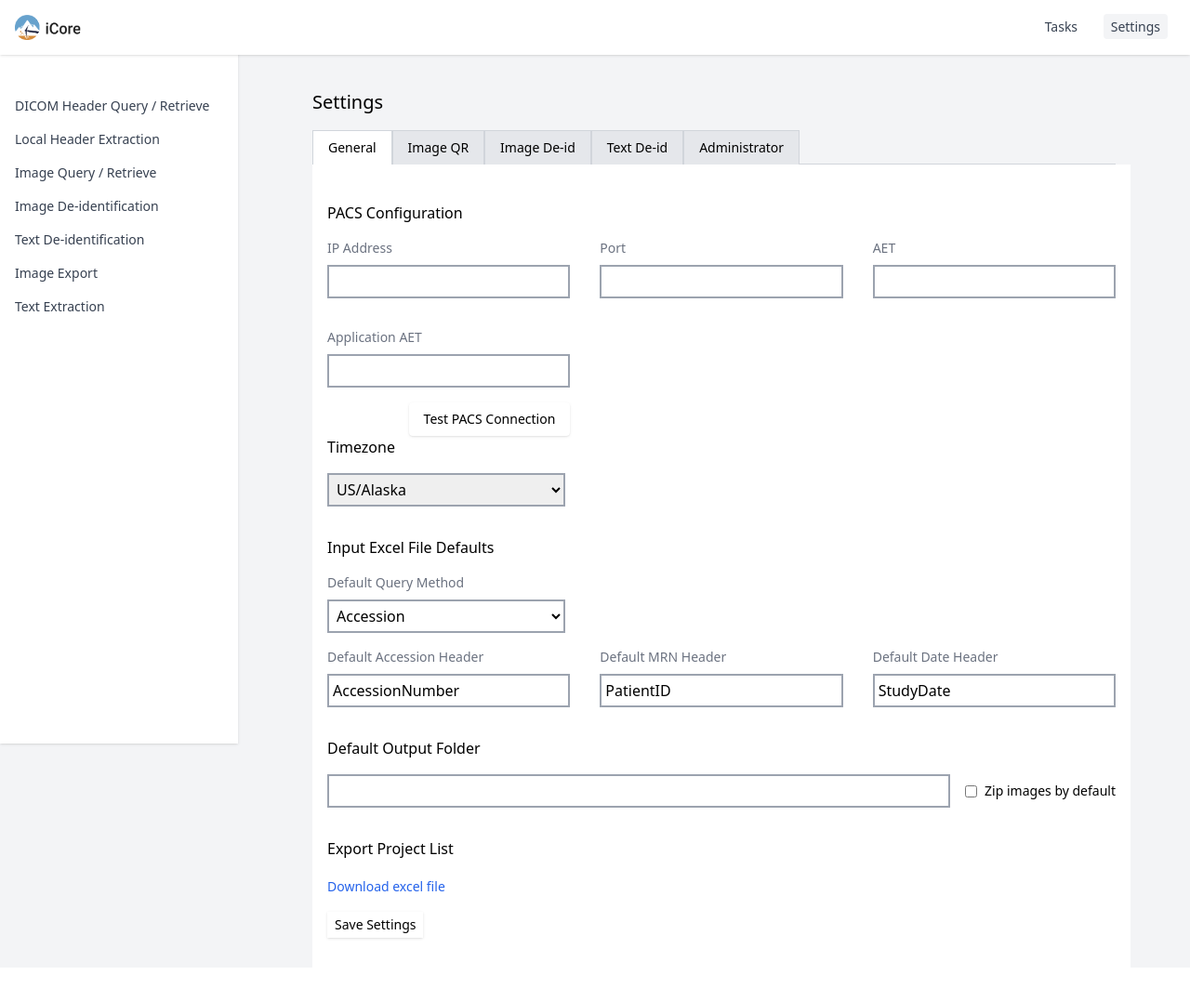
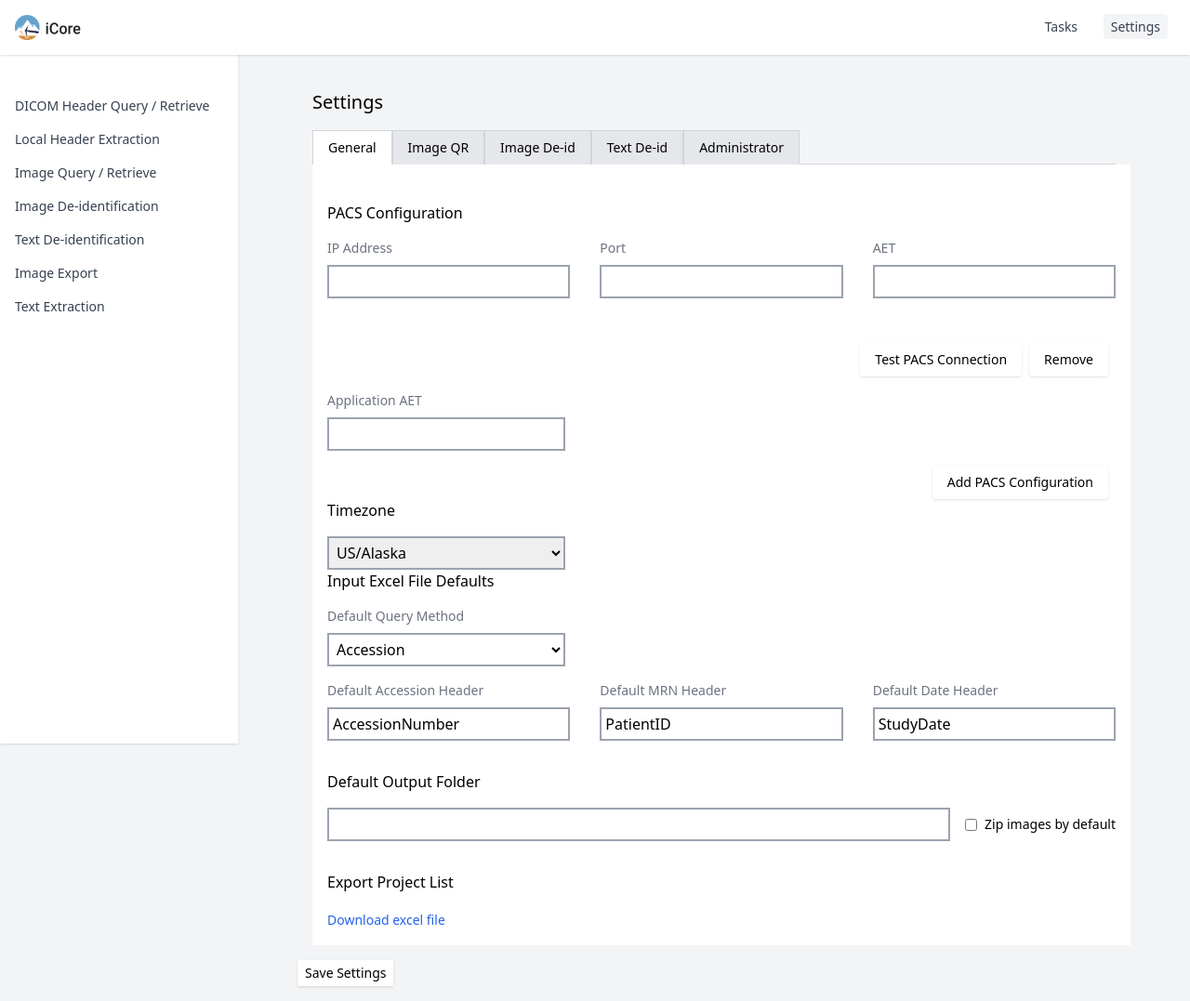
Before and after one commit to stjude/icore-image, a Django app: page /settings/general/ in a window 1280 px wide. Shown: the whole page at 93% size. Before the commit the page ends 1010 px from the top, so only its background shows below. Run offline with Django 4.2, Linux system fonts and the light colour scheme; some libraries are stand-ins or nearby versions.

Commit message:
add frontend ability to configure multiple pacs

```diff
--- a/deid/home/models.py
+++ b/deid/home/models.py
@@ -6,9 +6,7 @@ class Project(models.Model):
     image_source = models.CharField(max_length=10, choices=[('LOCAL', 'Local folder'), ('PACS', 'PACS')])
     input_folder = models.CharField(max_length=255)
     output_folder = models.CharField(max_length=255)
-    pacs_ip = models.CharField(max_length=255, blank=True, null=True)
-    pacs_port = models.CharField(max_length=255, blank=True, null=True)
-    pacs_aet = models.CharField(max_length=255, blank=True, null=True)
+    pacs_configs = models.JSONField(default=list)
     application_aet = models.CharField(max_length=255, blank=True, null=True)
     ctp_dicom_filter = models.TextField(blank=True)
     class TaskType(models.TextChoices):
--- a/deid/home/views.py
+++ b/deid/home/views.py
@@ -170,9 +170,7 @@ def run_header_query(request):
             name=data['study_name'],
             task_type=Project.TaskType.HEADER_QUERY,
             output_folder=data['output_folder'],
-            pacs_ip=data['pacs_ip'],
-            pacs_port=data['pacs_port'],
-            pacs_aet=data['pacs_aet'],
+            pacs_configs=data['pacs_configs'],
             application_aet=data['application_aet'],
             status=Project.TaskStatus.PENDING,
             parameters={
@@ -218,9 +216,7 @@ def run_deid(request):
                 image_source=data['image_source'],
                 input_folder=data['input_folder'],
                 output_folder=data['output_folder'],
-                pacs_ip=data['pacs_ip'],
-                pacs_port=data['pacs_port'],
-                pacs_aet=data['pacs_aet'],
+                pacs_configs=data['pacs_configs'],
                 application_aet=data['application_aet'],
                 status=Project.TaskStatus.PENDING,
                 scheduled_time=scheduled_time,
@@ -273,9 +269,7 @@ def run_query(request):
             name=data['study_name'],
             task_type=Project.TaskType.IMAGE_QUERY,
             output_folder=data['output_folder'],
-            pacs_ip=data['pacs_ip'],
-            pacs_port=data['pacs_port'],
-            pacs_aet=data['pacs_aet'],
+            pacs_configs=data['pacs_configs'],
             application_aet=data['application_aet'],
             status=Project.TaskStatus.PENDING,
             parameters={
--- a/deid/templates/header_query.html
+++ b/deid/templates/header_query.html
@@ -126,9 +126,7 @@
             study_name: document.querySelector('[name="study_name"]').value,
             output_folder: document.querySelector('[name="output_folder"]').value,
             input_file: document.querySelector('[name="input_file"]').value,
-            pacs_ip: settings.pacs_ip,
-            pacs_port: settings.pacs_port,
-            pacs_aet: settings.pacs_aet,
+            pacs_configs: settings.pacs_configs,
             application_aet: settings.application_aet,
             ...filters
         };
--- a/deid/templates/image_deid.html
+++ b/deid/templates/image_deid.html
@@ -319,9 +319,7 @@
             lookup_file: document.querySelector('[name="lookup_file"]').value || settings.lookup_file || '',
             use_lookup: document.getElementById('use_lookup').checked,
             date_shift_days: settings.date_shift_range || 0,
-            pacs_ip: settings.pacs_ip || '',
-            pacs_port: settings.pacs_port || '',
-            pacs_aet: settings.pacs_aet || '',
+            pacs_configs: settings.pacs_configs || [],
             application_aet: settings.application_aet || '',
             ...filters
         };
--- a/deid/templates/image_query.html
+++ b/deid/templates/image_query.html
@@ -177,9 +177,7 @@
             study_name: document.querySelector('[name="study_name"]').value,
             output_folder: document.querySelector('[name="output_folder"]').value,
             input_file: document.querySelector('[name="input_file"]').value,
-            pacs_ip: settings.pacs_ip,
-            pacs_port: settings.pacs_port,
-            pacs_aet: settings.pacs_aet,
+            pacs_configs: settings.pacs_configs,
             application_aet: settings.application_aet,
             ...filters
         };
--- a/deid/templates/settings/general.html
+++ b/deid/templates/settings/general.html
@@ -8,6 +8,8 @@
 <!-- PACS Configuration Section -->
 <div class="mt-6">
     <div class="text-md mb-4">PACS Configuration</div>
+    <div id="pacs-configurations">
+        <div class="pacs-config mb-4">
             <div class="grid grid-cols-3 gap-8">
                 <div>
                     <div class="text-sm text-gray-500 mb-2">IP Address</div>
@@ -27,23 +29,16 @@
                         class="w-full border-2 border-gray-400 p-1"
                         name="pacs_aet" >
                 </div>
-        <div>
-            <div class="text-sm text-gray-500 mb-2">Application AET</div>
-            <input type="text"
-                   class="w-full border-2 border-gray-400 p-1"
-                   name="application_aet" >
                 <div class="col-span-3 flex justify-end mt-4">
-        <button onclick="testPacsConnection()"
-                class="px-4 py-2 bg-white shadow text-sm rounded hover:bg-blue-100">
+                    <button onclick="testPacsConnection(this)"
+                            class="px-4 py-2 bg-white shadow text-sm rounded hover:bg-blue-100 mr-2">
                         Test PACS Connection
                     </button>
+                    <button type="button" onclick="removePacsConfig(this)"
+                            class="px-4 py-2 bg-white shadow text-sm rounded hover:bg-blue-100 mr-2">
+                        Remove
+                    </button>
                 </div>
-    <div class="text-md mb-4"> Timezone </div>
-    <select class="w-64 border-2 border-gray-400 p-1" name="timezone">
-        {% for tz in timezones %}
-            <option value="{{ tz }}">{{ tz }}</option>
-        {% endfor %}
-    </select>
             </div>
         </div>
 
@@ -58,9 +53,28 @@
                 </div>
             </div>
         </div>
+    </div>
+    <div>
+        <div class="text-sm text-gray-500 mb-2">Application AET</div>
+        <input type="text"
+            class="w-64 border-2 border-gray-400 p-1"
+            name="application_aet" >
+    </div>
+    <div class="flex justify-end mt-4">
+        <button onclick="addPacsConfig()"
+                class="px-4 py-2 bg-white shadow text-sm rounded hover:bg-blue-100 mr-2">
+                Add PACS Configuration
+            </button>
+    </div>
+    <div class="text-md mb-4"> Timezone </div>
+        <select class="w-64 border-2 border-gray-400 p-1" name="timezone">
+            {% for tz in timezones %}
+                <option value="{{ tz }}">{{ tz }}</option>
+            {% endfor %}
+        </select>
+    </div>
 
 <!-- Input Excel File Defaults Section -->
-<div class="mt-8">
     <div class="text-md mb-4">Input Excel File Defaults</div>
 
     <div class="mb-4">
@@ -91,7 +105,7 @@
                    name="default_date_header" >
         </div>
     </div>
-</div>
+
 
     <!-- Default Output Folder Section -->
     <div class="mt-8">
@@ -112,16 +126,32 @@
         <div class="text-md mb-4">Export Project List</div>
         <a href="#" class="text-blue-600 hover:text-blue-800 text-sm">Download excel file</a>
     </div>
+
 {% endblock %}
 
 {% block settings_scripts %}
 <script>
     document.addEventListener('DOMContentLoaded', loadSavedSettings);
 
-    async function testPacsConnection() {
-        const pacsIp = document.querySelector('[name="pacs_ip"]').value;
-        const pacsPort = document.querySelector('[name="pacs_port"]').value;
-        const pacsAet = document.querySelector('[name="pacs_aet"]').value;
+    function addPacsConfig() {
+        const template = document.querySelector('.pacs-config').cloneNode(true);
+        // Clear input values
+        template.querySelectorAll('input').forEach(input => input.value = '');
+        document.getElementById('pacs-configurations').appendChild(template);
+    }
+
+    function removePacsConfig(button) {
+        const configs = document.querySelectorAll('.pacs-config');
+        if (configs.length > 1) {
+            button.closest('.pacs-config').remove();
+        }
+    }
+
+    async function testPacsConnection(button) {
+        const pacsConfig = button.closest('.pacs-config');
+        const pacsIp = pacsConfig.querySelector('[name="pacs_ip"]').value;
+        const pacsPort = pacsConfig.querySelector('[name="pacs_port"]').value;
+        const pacsAet = pacsConfig.querySelector('[name="pacs_aet"]').value;
         const applicationAet = document.querySelector('[name="application_aet"]').value;
 
         try {
@@ -160,14 +190,22 @@
             const response = await fetch('/load_settings/');
             const settings = await response.json();
 
-            if (settings.pacs_ip) {
-                document.querySelector('[name="pacs_ip"]').value = settings.pacs_ip;
+            if (settings.pacs_configs){
+                const pacsContainer = document.getElementById('pacs-configurations');
+                const template = document.querySelector('.pacs-config').cloneNode(true);
+                pacsContainer.innerHTML = '';
+                settings.pacs_configs.forEach(config => {
+                    const newConfig = template.cloneNode(true);
+                    newConfig.querySelector('[name="pacs_ip"]').value = config.ip;
+                    newConfig.querySelector('[name="pacs_port"]').value = config.port;
+                    newConfig.querySelector('[name="pacs_aet"]').value = config.ae;
+                    pacsContainer.appendChild(newConfig);
+                });
+            if (Object.keys(settings.pacs_configs).length === 0) {
+                const emptyTemplate = template.cloneNode(true);
+                emptyTemplate.querySelectorAll('input').forEach(input => input.value = '');
+                pacsContainer.appendChild(emptyTemplate);
             }
-            if (settings.pacs_port) {
-                document.querySelector('[name="pacs_port"]').value = settings.pacs_port;
-            }
-            if (settings.pacs_aet) {
-                document.querySelector('[name="pacs_aet"]').value = settings.pacs_aet;
             }
             if (settings.application_aet) {
                 document.querySelector('[name="application_aet"]').value = settings.application_aet;
@@ -199,10 +237,16 @@
     }
 
     async function saveSettings() {
+        const pacsConfigs = [];
+        document.querySelectorAll('.pacs-config').forEach(config => {
+            pacsConfigs.push({
+                ip: config.querySelector('[name="pacs_ip"]').value,
+                port: config.querySelector('[name="pacs_port"]').value,
+                ae: config.querySelector('[name="pacs_aet"]').value,
+            });
+        });
         const data = {
-            pacs_ip: document.querySelector('[name="pacs_ip"]').value,
-            pacs_port: document.querySelector('[name="pacs_port"]').value,
-            pacs_aet: document.querySelector('[name="pacs_aet"]').value,
+            pacs_configs: pacsConfigs,
             application_aet: document.querySelector('[name="application_aet"]').value,
             default_query_method: document.querySelector('[name="default_query_method"]').value,
             default_accession_header: document.querySelector('[name="default_accession_header"]').value,
```
Also changed, not shown: deid/home/management/commands/worker.py (+13 -20 lines), deid/home/migrations/0001_initial.py, deid/home/migrations/0002_alter_project_task_type.py (deleted). Lines whose indentation alone changed are shown as unchanged.
